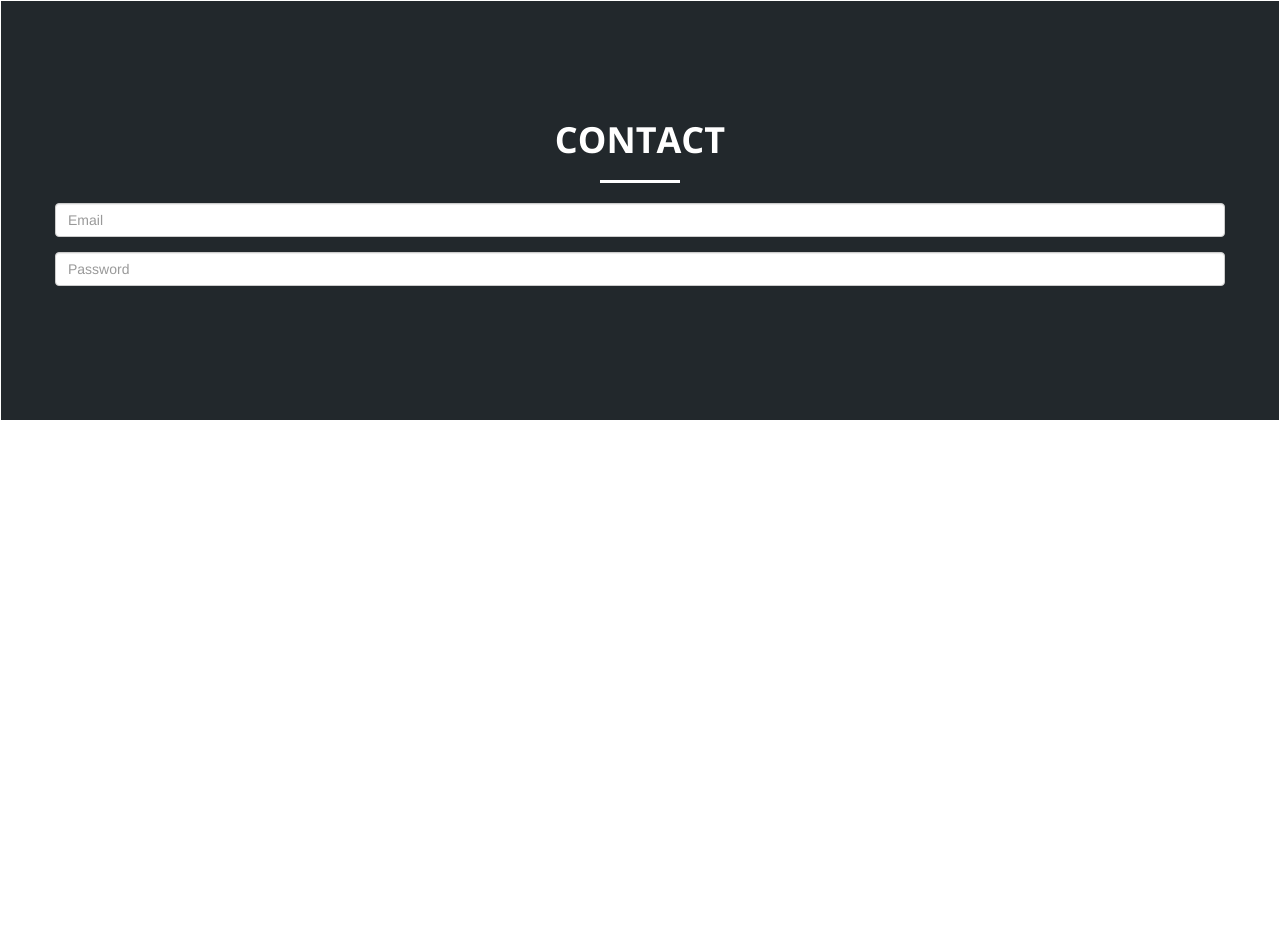
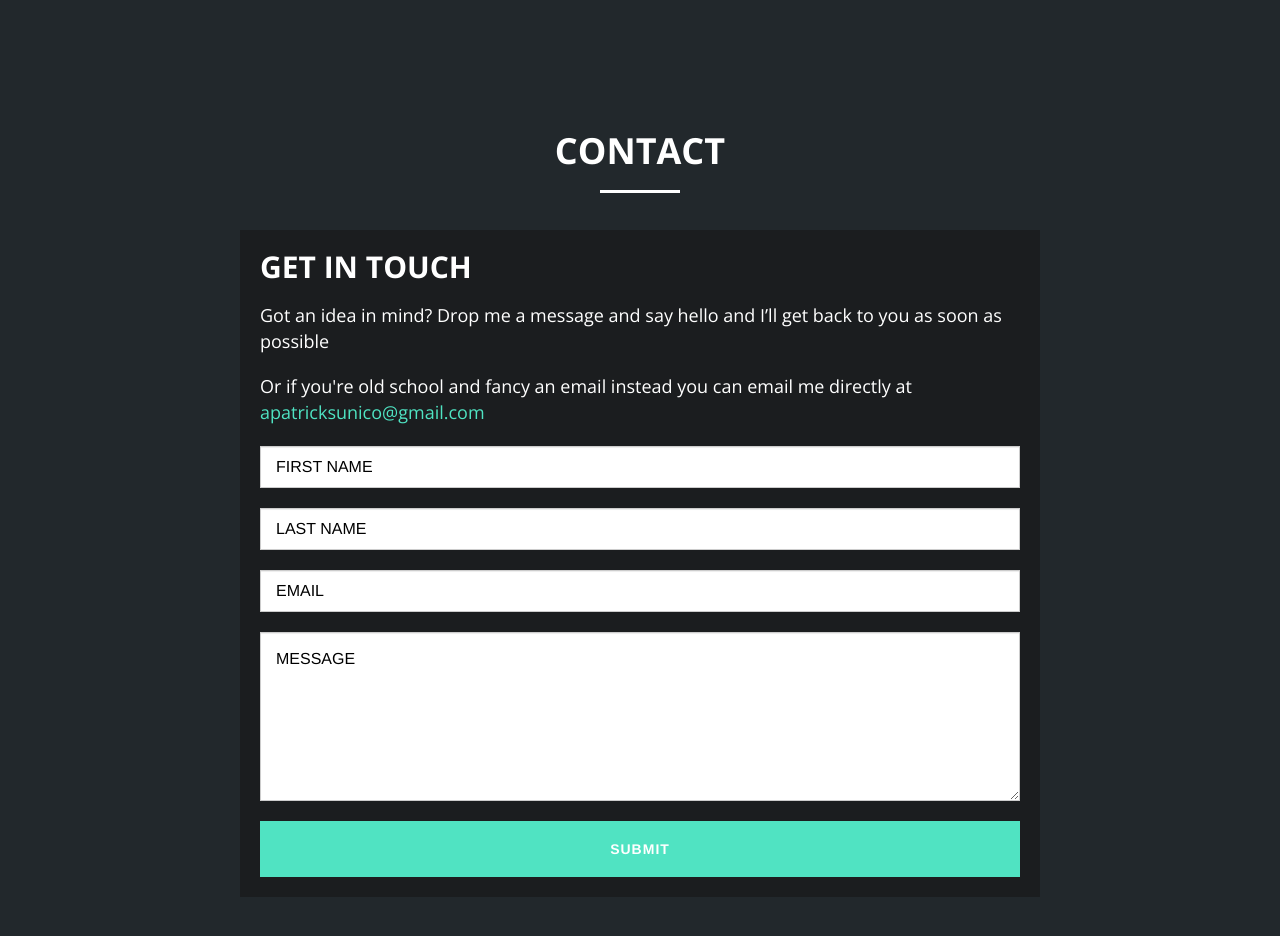
Before and after one commit to PatrickSunico/personal-portfolio, a website: page public/index.html in a window 1280 px wide. Shown: the part 2197-3133 px from the top of the page. Before the commit the page ends 2618 px from the top, so only its background shows below. Drawn offline with nearby package versions, Linux system fonts and the light colour scheme.

Commit message:
Finished Contact Section

```diff
--- a/public/index.html
+++ b/public/index.html
@@ -146,7 +146,6 @@
                     </div>
                 </div>
             </div>
-
         </div>
       </div>
     </section>
@@ -158,21 +157,44 @@
           <div class="header-text inverted-header">
             <h1>Contact</h1>
             <hr class="line">
+          </div>
+          <!-- Forms -->
+        	<div class="col-sm-12 form-wrapper">
+            <h2>Get In Touch</h2>
+            <p class="firstMessage">
+              Got an idea in mind? Drop me a message and say hello and I’ll get back to you as soon as possible
+            </p>
+            <p class="secondaryMessage">
+              Or if you're old school and fancy an email instead you can email me directly at <a class="email-link" href="mailto:apatricksunico@gmail.com">apatricksunico@gmail.com</a>
+            </p>
+        		<form>
+							<div class=" form-group">
+                <!-- <label for="">Text</label> -->
+								<input type="text" placeholder="first name" class="form-control">
+							</div>
+							<div class=" form-group">
+                <!-- <label for="">Text</label> -->
+								<input type="text" placeholder="last name" class="form-control">
+							</div>
 
+              <div class=" form-group">
+                <!-- <label for="">Text</label> -->
+                <input type="text" placeholder="email" class="form-control">
+              </div>
 
-            <form>
-              <div class="form-group">
-                <input type="email" class="form-control" id="exampleInputEmail1" placeholder="Email">
-              </div>
-              <div class="form-group">
-                <input type="password" class="form-control" id="exampleInputPassword1" placeholder="Password">
-              </div>
-            </form>
+						  <div class="form-group">
+							  <textarea placeholder="message" rows="6" class="form-control"></textarea>
+						  </div>
+      				<button type="submit" class="btn btn-sharp">Submit</button>
+        		</form>
 
-          </div>
+        	</div>
         </div>
-      </div>
-    </section>
+      </section>
+
+      <footer>
+
+      </footer>
 
 
     <script src="https://code.jquery.com/jquery-2.2.0.min.js"></script>
--- a/raw/css/_partials-components/_global.scss
+++ b/raw/css/_partials-components/_global.scss
@@ -13,6 +13,9 @@ body,html {
   height: 100%;
   width: 100%;
   padding: 0;
+  p {
+    font-size: 18px;
+  }
 }
 
 * {
@@ -54,6 +57,7 @@ h1,h2,h3,h4,h5,h6,p {
     }
   }
 
+
 section {
   .btn-sharp {
     @extend .btn-sharp;
--- a/raw/css/_partials-components/_skillsets.scss
+++ b/raw/css/_partials-components/_skillsets.scss
@@ -7,6 +7,7 @@
 // Services
 #services {
   background: #22282c;
+
   .inverted-header {
    padding: 1.4em 0;
    text-align: center;
@@ -48,7 +49,7 @@
 
     p {
       text-align:left;
-      font-size: 14px;
+      font-size: 16px;
       font-weight: 500;
       letter-spacing: 0.02rem;
       color:white;
```
Also changed, not shown: gulpfile.js (+0 -10 lines), public/css/main.min.css, raw/img/code copy.svg (deleted), raw/img/toolbox copy.svg (deleted), raw/img/web-resp copy.svg (deleted).
